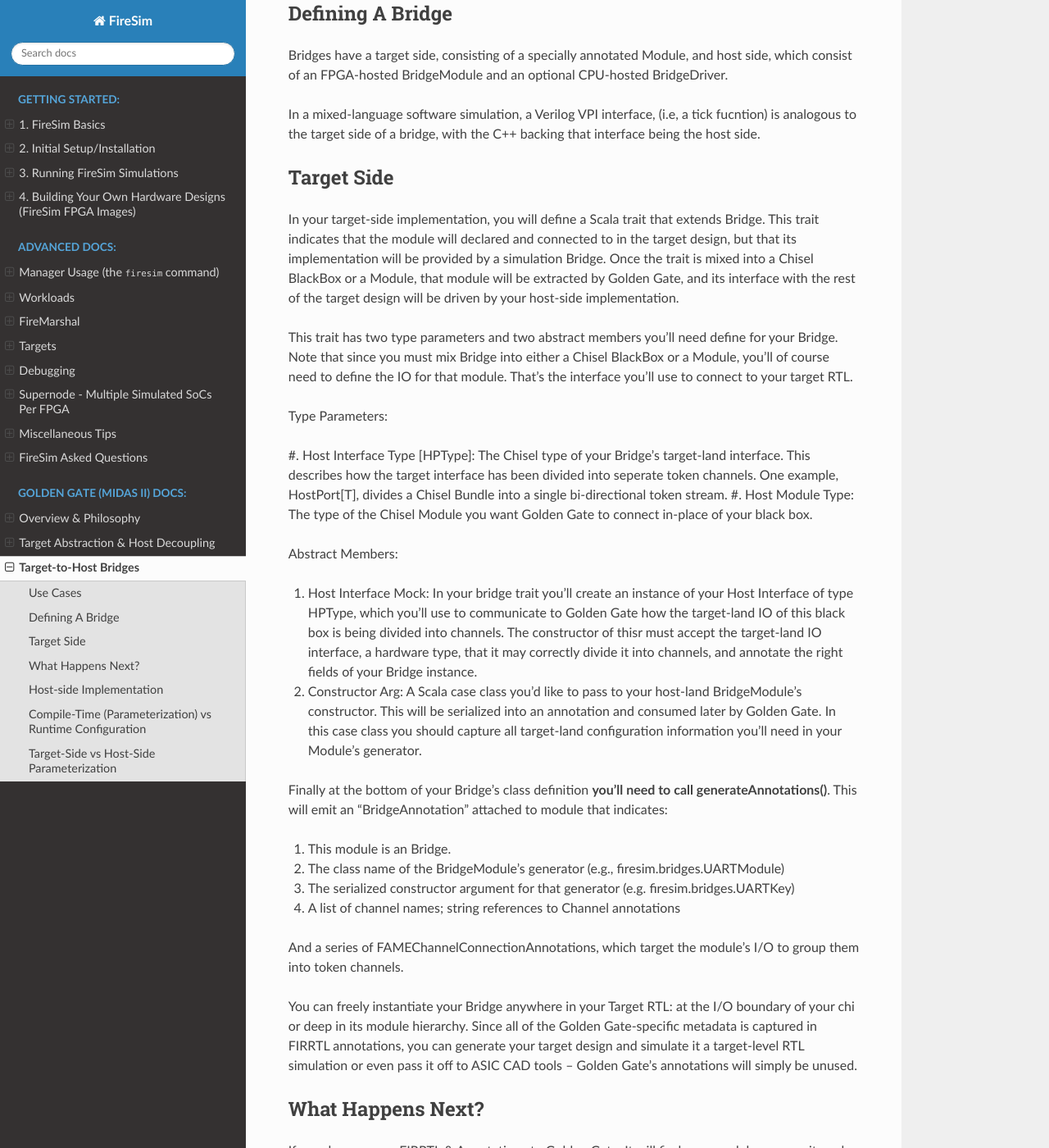
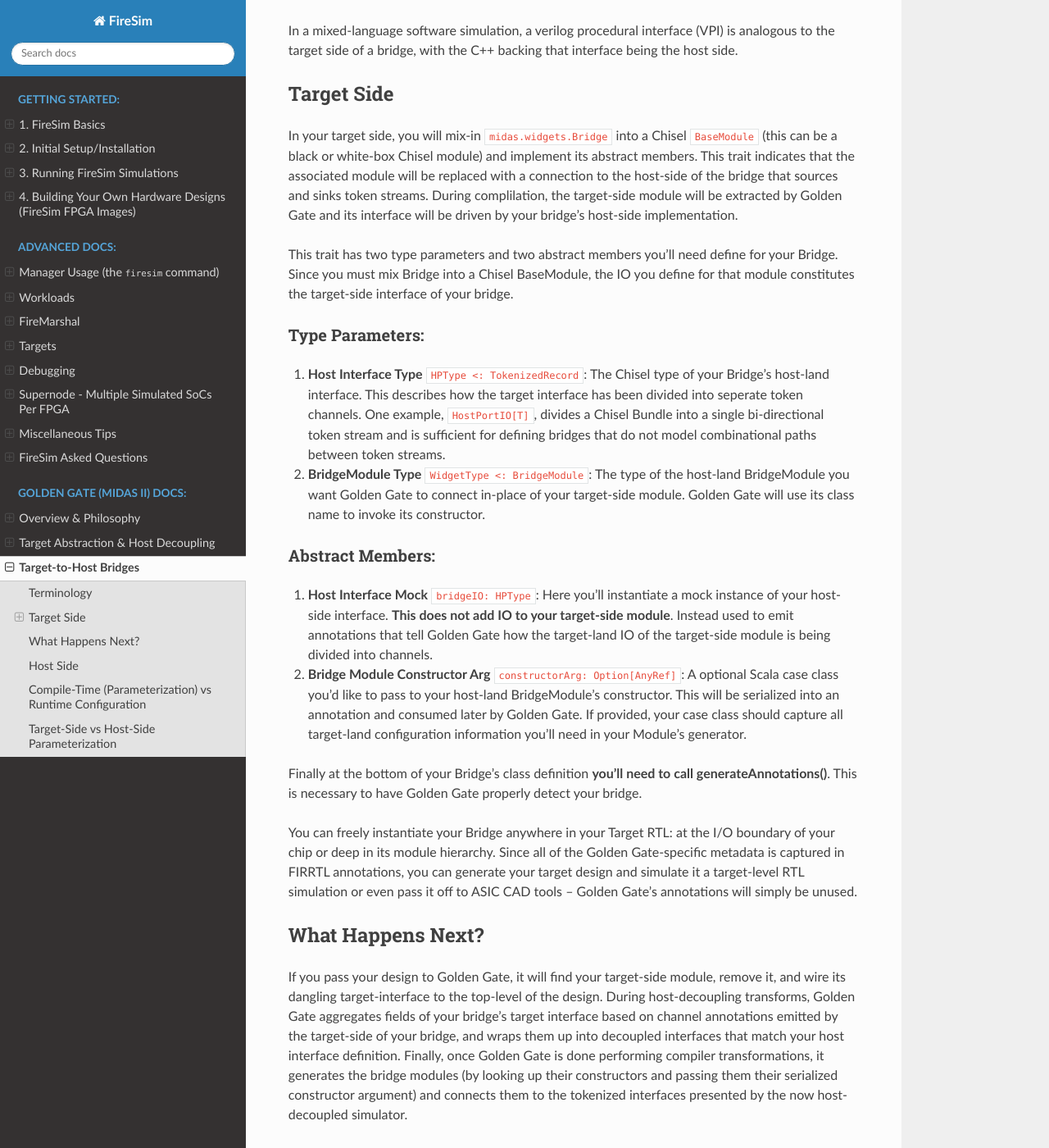
Before and after one commit to firesim/firesim, a Sphinx documentation site: the page built from docs/Golden-Gate/Bridges.rst, in a window 1280 px wide and 1400 px high, scrolled down 840 px. Shown: the whole window at 82% size. Built offline with Sphinx 7.4.7 and the Read the Docs theme 2.0.0, drawn with Linux system fonts in a browser that asks for light colours; some of the changed text lies outside the part shown.

Commit message:
Update Bridge Docs

```diff
--- a/docs/Golden-Gate/Bridges.rst
+++ b/docs/Golden-Gate/Bridges.rst
@@ -2,24 +2,10 @@
 ======================
 
 A custom model in a FireSim Simulation, either CPU-hosted or FPGA-hosted, is
-deployed by a *Target-to-Host Bridge*, or Bridge for short. Bridges provide the
+deployed by using a *Target-to-Host Bridge*, or Bridge for short. Bridges provide the
 means to inject hardware and software models that produce and consume token streams.
 
 Bridges enable:
-
-#. Software co-simulation. Ex. Before writing RTL for your accelerator, you can instantiate a custom bridge that
-   calls out to a software model running on the CPU.
-
-#. Resource savings by replacing components of the target with models that use
-   fewer FPGA resources or run entirely software.
-
-The use of Bridges in a FireSim simulation has many analogs to doing
-mixed-language (Verilog-C++) simulation of the same system in software. Where
-possible, we'll draw analogies.
-
-
-Use Cases
----------
 
 #. **Deterministic, host-agnostic I/O models.** This is the most common use case.
    Here you instantiate bridges at the I/O boundary of your chip, to provide
@@ -38,67 +24,73 @@
    SoC boundary. Then write software models and bridge drivers that move
    tokens between each FPGA. See the SimpleNICBridge.
 
+#. **Resource optimizations.** Resource-intenstive components of the target can
+   be replaced with models that use fewer FPGA resources or run entirely
+   software.
 
-Defining A Bridge
+
+The use of Bridges in a FireSim simulation has many analogs to doing
+mixed-language (Verilog-C++) simulation of the same system in software. Where
+possible, we'll draw analogies.
+
+
+Terminology
 --------------------------
 
-Bridges have a target side, consisting of a specially annotated Module, and host side,
-which consist of an FPGA-hosted BridgeModule and an optional CPU-hosted BridgeDriver.
+Bridges have a `target side`, consisting of a specially annotated Module, and `host side`,
+which consists of an FPGA-hosted `bridge module` (deriving from ``BridgeModule``)
+and an optional CPU-hosted `bridge driver` (deriving from ``bridge_driver_t``).
 
-In a mixed-language software simulation, a Verilog VPI interface, (i.e, a tick
-fucntion) is analogous to the target side of a bridge, with the C++ backing
+In a mixed-language software simulation, a verilog procedural interface (VPI) is analogous to the target side of a bridge, with the C++ backing
 that interface being the host side.
-
 
 Target Side
 ----------------------
 
-In your target-side implementation, you will define a Scala trait that extends
-Bridge. This trait indicates that the module will declared and connected to in
-the target design, but that its implementation will be provided by a simulation
-Bridge. Once the trait is mixed into a Chisel BlackBox or a Module, that module
-will be extracted by Golden Gate, and its interface with the rest of the target
-design will be driven by your host-side implementation.
+In your target side, you will mix-in ``midas.widgets.Bridge`` into a Chisel
+``BaseModule`` (this can be a black or white-box Chisel module) and implement
+its abstract members. This trait indicates that the associated module will be
+replaced with a connection to the host-side of the bridge that sources and
+sinks token streams. During complilation, the target-side module will be extracted by Golden Gate and
+its interface will be driven by your bridge's host-side implementation.
 
 This trait has two type parameters and two abstract members you'll need define
-for your Bridge. Note that since you must mix Bridge into either a Chisel
-BlackBox or a Module, you'll of course need to define the IO for that module.
-That's the interface you'll use to connect to your target RTL.
+for your Bridge. Since you must mix Bridge into a Chisel BaseModule, the IO you
+define for that module constitutes the target-side interface of your bridge.
 
 Type Parameters:
+++++++++++++++++
 
-#. Host Interface Type [HPType]: The Chisel type of your Bridge's target-land interface. This describes how the target interface
-has been divided into seperate token channels. One example, HostPort[T], divides a Chisel Bundle into a single bi-directional token stream.
-#. Host Module Type: The type of the Chisel Module you want Golden Gate to connect in-place of your black box.
+#. **Host Interface Type** ``HPType <: TokenizedRecord``: The Chisel type of your Bridge's
+   host-land interface. This describes how the target interface has been
+   divided into seperate token channels. One example, ``HostPortIO[T]``, divides a
+   Chisel Bundle into a single bi-directional token stream and is sufficient
+   for defining bridges that do not model combinational paths between token
+   streams.
+
+#. **BridgeModule Type** ``WidgetType <: BridgeModule``: The type of the
+   host-land BridgeModule you want Golden Gate to connect in-place of your target-side module.
+   Golden Gate will use its class name to invoke its constructor.
 
 Abstract Members:
++++++++++++++++++
 
-#. Host Interface Mock: In your bridge trait you'll create an instance of
-   your Host Interface of type HPType, which you'll use to communicate to
-   Golden Gate how the target-land IO of this black box is being divided into
-   channels.  The constructor of thisr must accept the target-land IO
-   interface, a hardware type, that it may correctly divide it into channels,
-   and annotate the right fields of your Bridge instance.
+#. **Host Interface Mock** ``bridgeIO: HPType``: Here you'll instantiate a mock instance of
+   your host-side interface. **This does not add IO to your target-side module**. Instead used
+   to emit annotations that tell Golden Gate how the target-land IO of the target-side module is being divided into
+   channels.
 
-#. Constructor Arg: A Scala case class you'd like to pass to your host-land
+#. **Bridge Module Constructor Arg** ``constructorArg: Option[AnyRef]``: A optional Scala case class you'd like to pass to your host-land
    BridgeModule's constructor. This will be serialized into an annotation and
-   consumed later by Golden Gate. In this case class you should capture all
+   consumed later by Golden Gate. If provided, your case class should capture all
    target-land configuration information you'll need in your Module's
    generator.
 
 
-Finally at the bottom of your Bridge's class definition **you'll need to call generateAnnotations()**.
-This will emit an "BridgeAnnotation" attached to module that indicates:
-
-#. This module is an Bridge.
-#. The class name of the BridgeModule's generator (e.g., firesim.bridges.UARTModule)
-#. The serialized constructor argument for that generator (e.g. firesim.bridges.UARTKey)
-#. A list of channel names; string references to Channel annotations
-
-And a series of FAMEChannelConnectionAnnotations, which target the module's I/O to group them into token channels.
+Finally at the bottom of your Bridge's class definition **you'll need to call generateAnnotations()**. This is necessary to have Golden Gate properly detect your bridge.
 
 You can freely instantiate your Bridge anywhere in your Target RTL: at the I/O
-boundary of your chi or deep in its module hierarchy.  Since all of the Golden
+boundary of your chip or deep in its module hierarchy.  Since all of the Golden
 Gate-specific metadata is captured in FIRRTL annotations, you can generate your
 target design and simulate it a target-level RTL simulation or even pass it off
 to ASIC CAD tools -- Golden Gate's annotations will simply be unused.
@@ -106,42 +98,43 @@
 What Happens Next?
 ------------------------
 
-If you do pass your FIRRTL & Annotations to Golden Gate. It will find your
-module, remove it,  and wire its dangling target-interface to the top-level of
-the design. During host-decoupling transforms, Golden Gate aggregates fields of
-your bridge's target IO based on ChannelAnnotations, and wraps them up into
-new Decoupled interfaces that match your Host Interface definition. Finally,
-once Golden Gate is done performing compiler transformations, it iterates
-through each Bridge annotation, generates your Module, passing it the
-serialized constructor argument, and connects it to the tokenized interface
-presented by the now host-decoupled target.
+If you pass your design to Golden Gate, it will find your target-side module, remove it,
+and wire its dangling target-interface to the top-level of the design. During
+host-decoupling transforms, Golden Gate aggregates fields of your bridge's
+target interface based on channel annotations emitted by the target-side of
+your bridge, and wraps them up into decoupled interfaces that match your host
+interface definition. Finally, once Golden Gate is done performing compiler
+transformations, it generates the bridge modules (by looking up their
+constructors and passing them their serialized constructor argument) and
+connects them to the tokenized interfaces presented by the now host-decoupled simulator.
 
-Host-side Implementation
-------------------------
+Host Side
+---------
 
-Host-side implementations have two components.
-#. A FPGA-hosted BridgeModule.
-#. An optional, CPU-hosted, bridge driver.
+The host side of a bridge has two components:
 
-In general, bridges have both a module and a driver: in FASED memory timing
-models, the BridgeDriver configures timing parameters at the start of
+#. A FPGA-hosted bridge module (``BridgeModule``).
+#. An optional, CPU-hosted, bridge driver (``bridge_driver_t``).
+
+In general, bridges have both: in FASED memory timing
+models, the driver configures timing parameters at the start of
 simulation, and periodically reads instrumentation during execution.  In the
-Block Device model, a Driver periodically polls hardware queues checking for
-new functional requests to be served. In the NIC model, the BridgeDriver moves
-tokens in bulk between the software switch model and the BridgeModule, which
+Block Device model, the driver periodically polls queues in the module checking for
+new functional requests to be served. In the NIC model, the driver moves
+tokens in bulk between the software switch model and the bridge module, which
 simply queues up tokens as they arrive.
 
-Communication between a BridgeModule and BridgeDriver is implemented with two types of transport:
+Communication between a bridge module and driver is implemented with two types of transport:
 
-#. MMIO: On the hardware-side this is implemented over a 32-bit AXI4-lite bus.
-   Reads and writes to this bus are made by BridgeDrivers using simif_t::read()
-   and simif_t::write(). BridgeModules register memory mapped registers using
-   methods defined in Widget, addresses for these registers are passed to the
+#. **MMIO**: In the module, this is implemented over a 32-bit AXI4-lite bus.
+   Reads and writes to this bus are made by drivers using ``simif_t::read()``
+   and ``simif_t::write()``. Bridge modules register memory mapped registers using
+   methods defined in ``midas.widgets.Widget``, addresses for these registers are passed to the
    drivers in a generated C++ header.
 
-#. DMA: On the hardware-side this is implemented with a wide (e.g., 512-bit) AXI4
-   bus, that is mastered by the CPU. BridgeDrivers initiate bulk transactions
-   by passing buffers to simif_t::push() and simif_t::pull() (DMA from the
+#. **DMA**: In the module this is implemented with a wide (e.g., 512-bit) AXI4
+   bus, that is mastered by the CPU. Bridge drivers initiate bulk transactions
+   by passing buffers to ``simif_t::push()`` and ``simif_t::pull()`` (DMA from the
    FPGA). DMA is typically used to stream tokens into and out of
    out of large FIFOs in the BridgeModule.
 
@@ -149,45 +142,42 @@
 Compile-Time (Parameterization) vs Runtime Configuration
 --------------------------------------------------------
 
-As when compiling a software-RTL simulator, the simulated design
+As when compiling a software RTL simulator, the simulated design
 is configured over two phases:
 
-#. Compile Time. By parameterization the target RTL and BridgeModule
+#. **Compile Time**, by parameterizing the target RTL and BridgeModule
    generators, and by enabling Golden Gate optimization and debug
    transformations. This changes the simulator's RTL and thus requires a
    FPGA-recompilation. This is equivalent to, but considerably slower than,
    invoking VCS to compile a new simulator.
 
-
-#. Runtime. By specifying plus args (e.g., +mm_latency=1) that are passed to
-   the BridgeDrivers.  This is isomorphic to passing plus args to a VCS
-   simulator, in fact, in many cases the plus args passed to a VCS simulator
+#. **Runtime**, by specifying plus args (e.g., +latency=1) that are passed to
+   the BridgeDrivers.  This is equivalent to passing plus args to a software
+   RTL simulator, and in many cases the plus args passed to an RTL simulator
    and a FireSim simulator can be the same.
 
 Target-Side vs Host-Side Parameterization
 -----------------------------------------
 
-Unlike in a VCS simulation, FireSim simulations have an additional phase of RTL
-elaboration, during which BridgeModules are generated (they are implemented as
-Chisel generators).
+Unlike in a software RTL simulation, FireSim simulations have an additional phase of RTL
+elaboration, during which bridge modules are generated (they are themselves Chisel generators).
 
 The parameterization of your bridge module can be captured in two places.
 
-#. Target-side: Here parameterization information is provided both as free
+#. **Target side.** here parameterization information is provided both as free
    parameters to the target's generator, and extracted from the context in
-   which the Bridge is instantiated. The latter might include things like width
+   which the bridge is instantiated. The latter might include things like widths
    of specific interfaces or bounds on the behavior the target might expose to
-   the Bridge (e.g., a maximum number of inflight requests). All of this
-   information must be captured in a single serializable constructor argument,
-   generally a case class (see Endpoint.constructorArg).
+   the bridge (e.g., a maximum number of inflight requests). All of this
+   information must be captured in a _single_ serializable constructor argument,
+   generally a case class (see ``Bridge.constructorArg``).
 
-#. Host-side: This is parameterization information captured in Golden Gate's
-   Parameters object.  This should be used to provide host-land implementation
-   hints (that don't change the simulated behavior of the system), or to
+#. **Host side.** This is parameterization information captured in Golden Gate's
+   ``Parameters`` object.  This should be used to provide host-land implementation
+   hints (that ideally don't change the simulated behavior of the system), or to
    provide arguments that cannot be serialized to the annotation file.
-
 
 In general, if you can capture target-behavior-changing parameterization information from
 the target-side you should. This makes it easier to prevent divergence between
-a RTL simulation and FireSim simulation of the same FIRRTL. It's also easier to
-configure multiple instances of the same type of bridge from the target-side.
+a software RTL simulation and FireSim simulation of the same FIRRTL. It's also easier to
+configure multiple instances of the same type of bridge from the target side.
```
